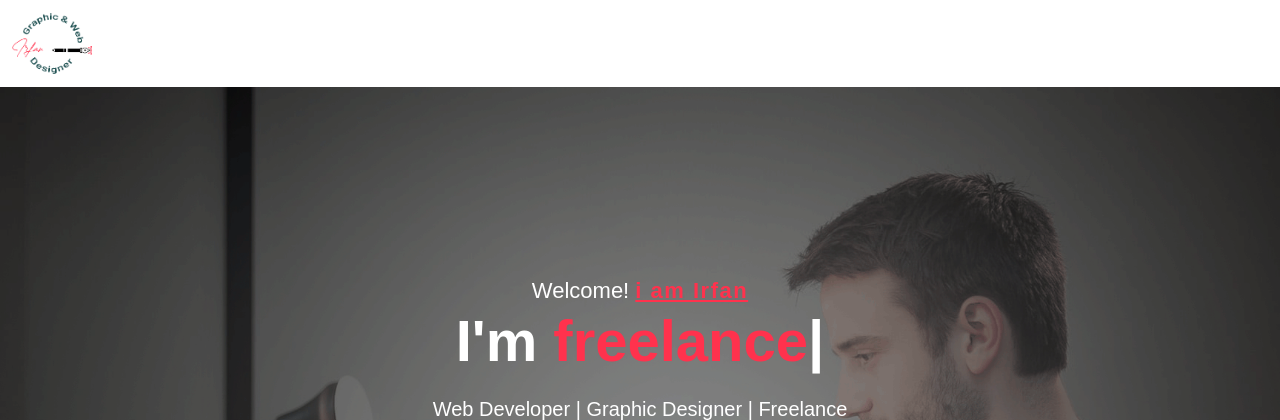
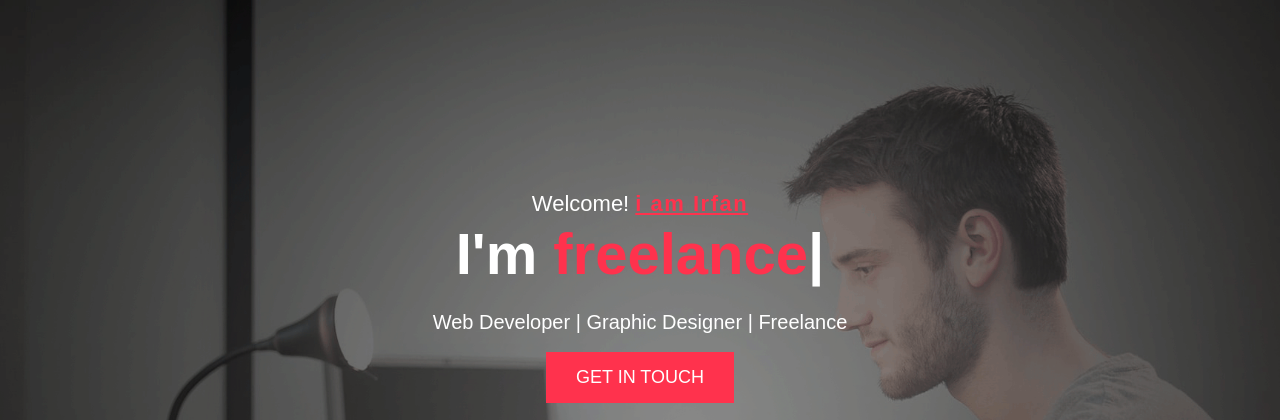
Before and after one commit to javed-mohd/irfan, a PHP site: page / in a window 1280 px wide. Shown: the top 420 px of the page. Run offline with PHP 8.4, Linux system fonts and the light colour scheme; some libraries are stand-ins or nearby versions.

Commit message:
Add files via upload

```diff
--- a/index.html
+++ b/index.html
@@ -16,19 +16,6 @@
     Irfan UI UX Designer </title>
 </head>
 <body>
-    <nav class="navbar navbar-expand-lg  header">
-  <div class="container-fluid">
-    <a class="navbar-brand" href="index.html"><img src="images/logo.png" class="img-fluid img_fluid_1"></a>
-    <button class="navbar-toggler" type="button" data-bs-toggle="collapse" data-bs-target="#navbarSupportedContent" aria-controls="navbarSupportedContent" aria-expanded="false" aria-label="Toggle navigation">
-      <span class="navbar-toggler-icon"></span>
-    </button>
-    <div class="collapse navbar-collapse" id="navbarSupportedContent">
-      <!-- <form class="d-flex">
-        <button class="btn-4 b_hire">Hire Me</button>
-      </form> -->
-    </div>
-  </div>
-</nav>
     <div class="container-fluid text-center hero">
     	<div class="container">
     		<div class="row row_fir">
--- a/style.css
+++ b/style.css
@@ -1,21 +1,6 @@
  * {
       padding: 0px;
       margin: 0px;
-   }
-   .header {
-     background-color: #fff !important;
-     display: flex;
-     justify-content:  safe right;
-   }
-   .img_fluid_1 {
-    width: 80px;
-    height: auto;
-   }
-   .justify_center
-   {
-    display: flex;
-    justify-content: space-between;
-    margin-left: 20em;
    }
 .hero
 {
```
